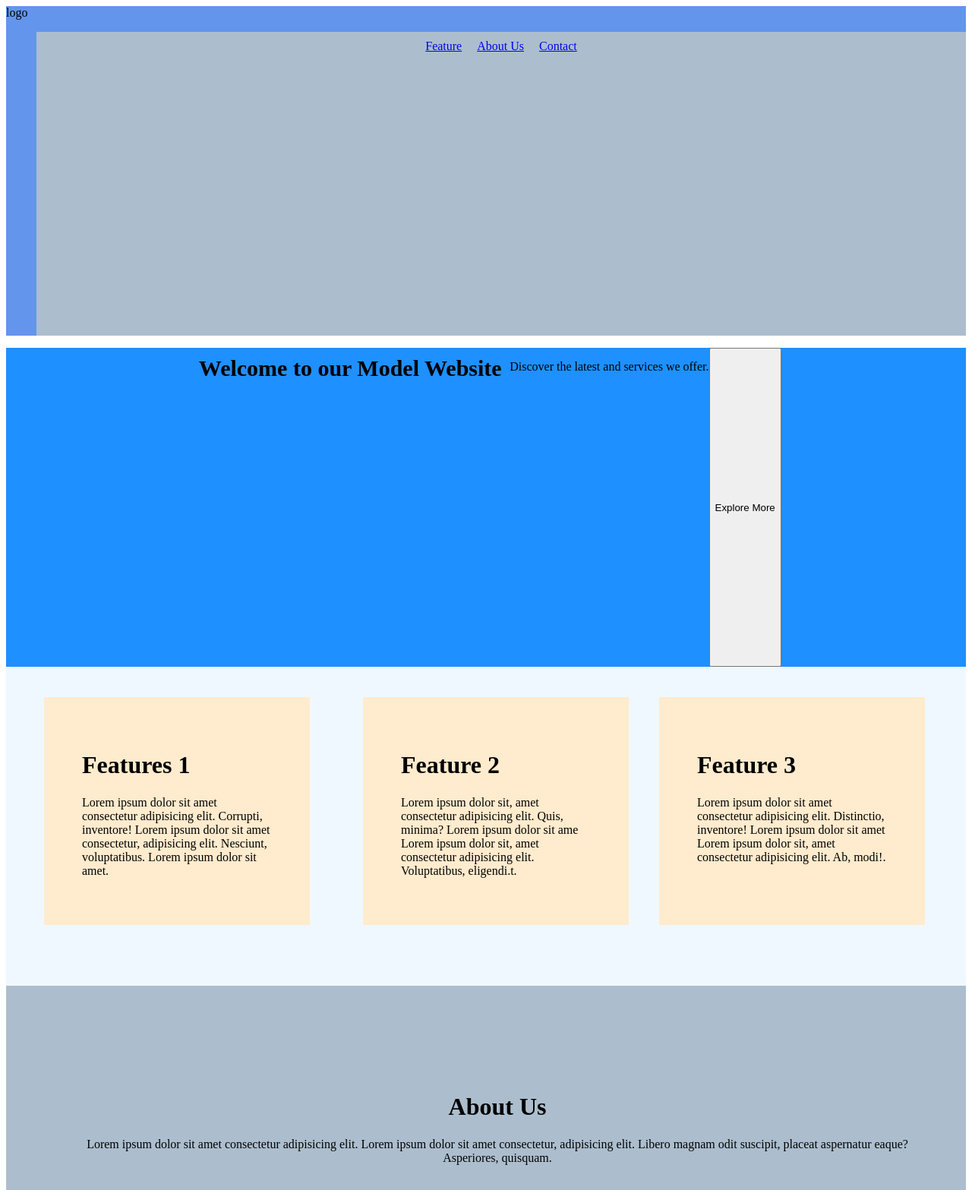
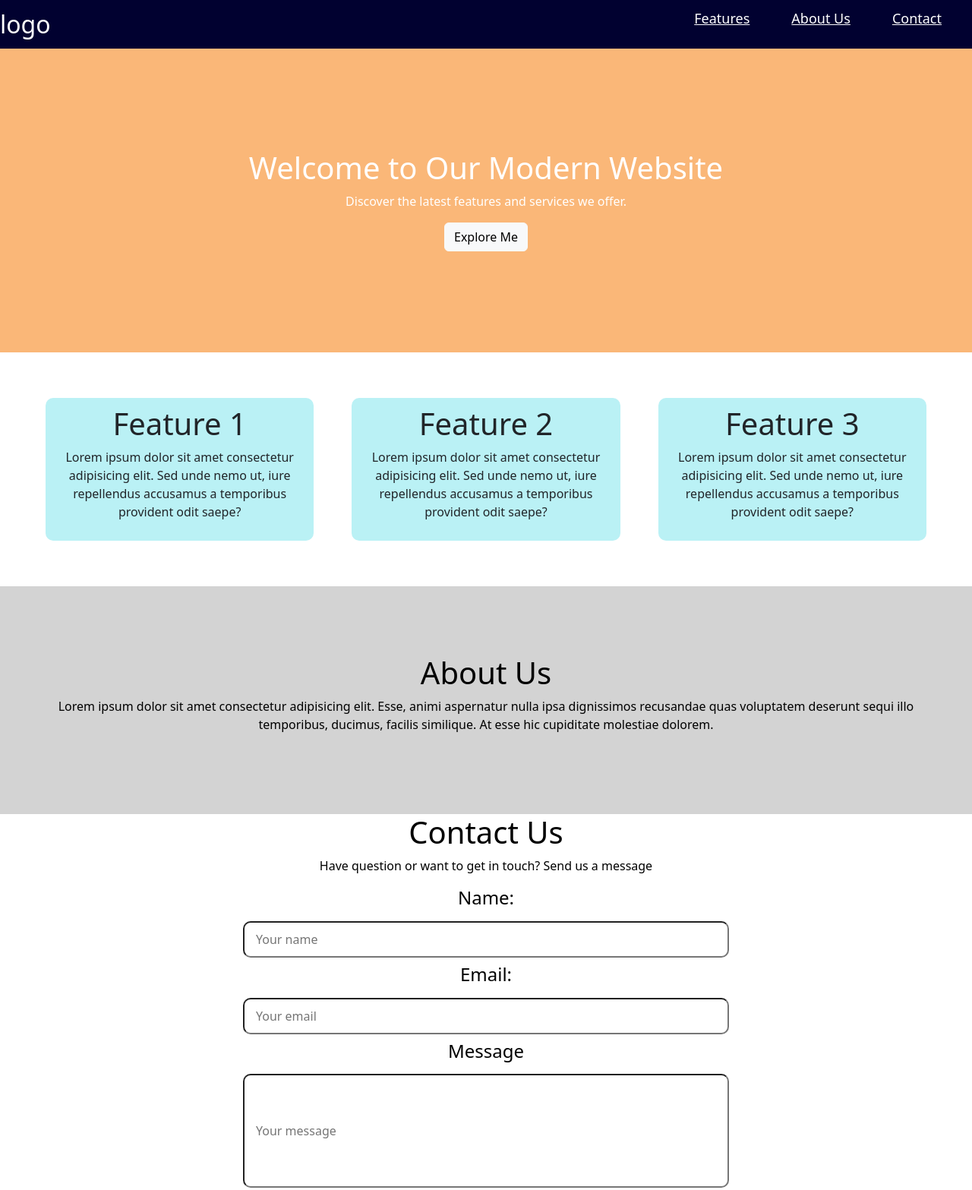
Before and after one commit to Sarwatf/class-assignment, a plain HTML site: page index.html in a window 1280 px wide. Shown: the top 1567 px of the page at 76% size. Drawn offline with nearby package versions, Linux system fonts and the light colour scheme.

Commit message:
landing page

```diff
--- a/index.html
+++ b/index.html
@@ -3,70 +3,68 @@
 <head>
     <meta charset="UTF-8">
     <meta name="viewport" content="width=device-width, initial-scale=1.0">
-    <title>Document</title>
+    <title>website</title>
     <link rel="stylesheet" href="style.css">
-
+    <link href="https://cdn.jsdelivr.net/npm/bootstrap@5.3.2/dist/css/bootstrap.min.css" rel="stylesheet" integrity="sha384-T3c6CoIi6uLrA9TneNEoa7RxnatzjcDSCmG1MXxSR1GAsXEV/Dwwykc2MPK8M2HN" crossorigin="anonymous">
+<script src="https://cdn.jsdelivr.net/npm/bootstrap@5.3.2/dist/js/bootstrap.bundle.min.js" integrity="sha384-C6RzsynM9kWDrMNeT87bh95OGNyZPhcTNXj1NW7RuBCsyN/o0jlpcV8Qyq46cDfL" crossorigin="anonymous"></script>
 </head>
 <body>
-
-     <nav class=" navbar">
+    <nav class="navbar">
       <div id="logo">logo</div>
       <ul class="nav-links">
         <div class="menu">
-                <li><a href="#">Feature</a></li>
-                <li><a href="#"> About Us</a></li>
-                <li><a href="#">Contact</a></li>
+        <li><a href="#features" onclick="closeNav()">Features</a> </li>
+        <li><a href="#aboutus">About Us</a> </li>
+        <li><a href="#contact">Contact </a> </li>
     </div>
     </ul>
+    </nav>
 
-     </nav>
-   <div class="flex-container" >
+    <div id="sec">
+        <h1>Welcome to Our Modern Website</h1>
+        <p> Discover the latest features and services we offer.</p>
+        <button type="button" class="btn btn-light">Explore Me</button>
+    </div>
 
-    <br><h1>Welcome to our Model Website</h1><br>
-            <p>Discover the latest and services we offer.</p>
-            <button>Explore More</button></div>
+    <div class="con" id="features">
+        <div class="fea">
+            <h1>Feature 1</h1>
+            <p>Lorem ipsum dolor sit amet consectetur adipisicing elit. Sed unde nemo ut, iure repellendus accusamus a temporibus provident odit saepe?</p>
+        </div>
+
+        <div class="fea">
+            <h1>Feature 2</h1>
+            <p>Lorem ipsum dolor sit amet consectetur adipisicing elit. Sed unde nemo ut, iure repellendus accusamus a temporibus provident odit saepe?</p>
+        </div>
+        <div class="fea">
+            <h1>Feature 3</h1>
+            <p>Lorem ipsum dolor sit amet consectetur adipisicing elit. Sed unde nemo ut, iure repellendus accusamus a temporibus provident odit saepe?</p>
+        </div>
+
 
 </div>
 
-    <!-- feature -->
-    <div class="main">
-        <div class="con">
-            <h1>Features 1</h1>
-            <p>Lorem ipsum dolor sit amet consectetur adipisicing elit. Corrupti, inventore! Lorem ipsum dolor sit amet consectetur, adipisicing elit. Nesciunt, voluptatibus. Lorem ipsum dolor sit amet.</p>
+
+<div id="aboutus" id="aboutus">
+    <h1>About Us</h1>
+    <p>Lorem ipsum dolor sit amet consectetur adipisicing elit. Esse, animi aspernatur nulla ipsa dignissimos recusandae quas voluptatem deserunt sequi illo temporibus, ducimus, facilis similique. At esse hic cupiditate molestiae dolorem.</p>
 </div>
 
-<div class="hi">
-    <h1>Feature 2</h1>
-    <p>Lorem ipsum dolor sit, amet consectetur adipisicing elit. Quis, minima? Lorem ipsum dolor sit ame Lorem ipsum dolor sit, amet consectetur adipisicing elit. Voluptatibus, eligendi.t.</p>
-    </div><br>
+<div id="contact" targetid="contact">
+    <h1>Contact Us</h1>
+    <p> Have question or want to get in touch? Send us a message</p>
 
-  <div class="helo">  <h1>Feature 3</h1>
-    <p>Lorem ipsum dolor sit amet consectetur adipisicing elit. Distinctio, inventore! Lorem ipsum dolor sit amet Lorem ipsum dolor sit, amet consectetur adipisicing elit. Ab, modi!.</p></div>
-</div>
-<!-- features end -->
-<!-- about start -->
-<div class="menu">
-    <div><h1>About Us</h1>
-        <p>Lorem ipsum dolor sit amet consectetur adipisicing elit. Lorem ipsum dolor sit amet consectetur, adipisicing elit. Libero magnam odit suscipit, placeat aspernatur eaque? Asperiores, quisquam.</p>
-       </div>
-</div>
-<div class="Contact">
-    <div> <h1>Contact us</h1>
-        <p>Have question or want to get in touch? send us messege!</p></div>
+    <h4>Name:</h4>
+    <input type="text"  placeholder="Your name">
+
+    <h4>Email:</h4>
+    <input type="text" placeholder="Your email">
+
+    <h4>Message</h4>
+    <input id="area" type="text" placeholder="Your message">
+
 
 </div>
-<!-- about end -->
-    <!-- input start -->
-    <div class="input">
-        <div><p>Name:</p>
-            <input type="text" id="fname2" name="name" value="Your Name">
-            <br>
-           <p>Email:</p>
-            <input type="text" id="fname3" name="messagge" value="messagge"><br>
-            <p>Message:</p>
-            <input type="text" id="fname4" name="name" value="Your Name"><br>
-            <button>send Message</button></div>
-    </div>
-
+<input id="button" type="button" value="Send Message" class="btn btn-primary">
 </body>
 </html>
--- a/style.css
+++ b/style.css
@@ -1,79 +1,124 @@
 
-  .navbar {
-   background-color: cornflowerblue;
+a {
+  text-decoration: none;
 }
-  .navbar ul{
-   overflow: auto;
+
+li {
+  list-style: none;
+  margin-right: 40px;
 }
-  .navbar li{
-    float: right;
-    list-style: none;
-    padding: 10px;
-    color: aliceblue;
+
+.navbar{
+  display: flex;
+align-items: center;
+justify-content: space-between;
+padding: 20px;
+background-color:rgb(1, 1, 48);
+color: #fff;
+
+}
+
+.nav-links a:hover {
+background-color: #ddd;
+  color:navy ;
+
+}
+.nav-links a{
+color: white;
 }
 
 
-  .flex-container {
+/* LOGO */
+#logo {
+  font-size: 32px;
+}
+.menu {
   display: flex;
-    flex-wrap: nowrap;
-    background-color: DodgerBlue;
-    text-align: center;
-    justify-content: center;
-    line-break: normal;
+  gap: 15px;
+  font-size: 18px;
 }
 
-  .flex-container > h1 {
+#sec{
+  display: flex;
+  flex-wrap: wrap;
+  flex-direction: column;
   height: 400px;
-    width: 400px;
-    margin: 10px;
-
-    font-size: 30px;
+  background-color:rgb(250, 183, 120);
+  color: white;
+  justify-content: center;
+  align-items:center;
 }
 
-  /* Features */
-.main{
-  display: flex;
-  background-color: aliceblue;
+
+.con{
+  display: grid;
+column-gap: 50px;
+row-gap:50px;
+grid-template-columns: auto auto auto ;
+/* display: flex; */
 flex-wrap: wrap;
+justify-content: space-evenly;
+padding: 10px;
+margin: 50px;
 
 }
-.con {
-  background-color: blanchedalmond;
-  height: 200px;
-  width: 250px;
-  margin: 40px 50px 40px 20px;
-  padding: 50px;
-  margin-left: 50px;
-}
-.hi{
-  background-color: blanchedalmond;
-  height: 200px;
-  width: 250px;
-  margin: 40px 20px 80px 20px;
-  padding: 50px;
+.fea {
+  display: grid;
+  background-color:rgb(186, 241, 245);
+  padding: 10px;
+  margin: auto;
+  text-align: center;
+  border-radius: 10px;
 
 }
-.helo{
-  background-color: blanchedalmond;
-  height: 200px;
-  width: 250px;
-  margin: 40px 20px 40px 20px;
-  padding: 50px;
+
+#aboutus{
+  display: flex;
+  flex-wrap: wrap;
+  flex-direction: column;
+  height: 300px;
+  background-color:lightgrey;
+  color: black;
+  justify-content: center;
+  align-items:center;
+  padding: 30px;
+  text-align: center;
+  margin-top: 40px;
 }
-.menu{
+#contact{
   display: flex;
-  background-color: rgb(172, 190, 206);
-  height: 400px;
+  flex-wrap: wrap;
+  flex-direction: column;
+
+  color: black;
   justify-content: center;
-  text-align: center;
-}
-.menu > div{
-
-  padding: 120px 50px 50px 70px;
-  padding-left: 80px;
+  align-items:center;
 
 }
-.contact{
-  display: flex;
-  margin-left: 50px;
+#contact > input{
+  width: 50%;
+  padding: 10px 15px;
+margin: 8px 0;
+box-sizing: border-box;
+border-radius: 10px;
+
 }
+#area{
+  height: 150px;
+padding: 2px 20px;
+resize: none;
+}
+
+#button{
+
+border:1px solid black;
+border-radius: 10px;
+align-items: center;
+color:rgb(225, 227, 233);
+padding: 16px 32px;
+cursor: pointer;
+margin-left: 45%;
+
+
+
+}
```
Lines whose indentation alone changed are shown as unchanged.
